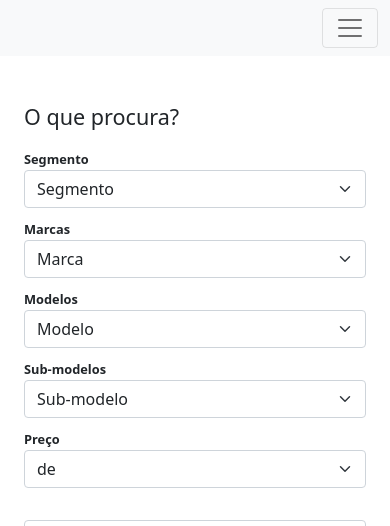
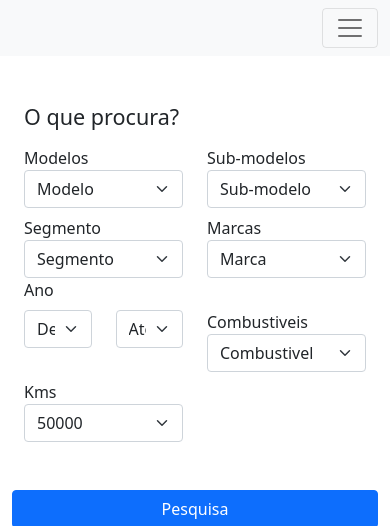
Before and after one commit to SalterFernandes/stand_virtual, a PHP site: page / in a window 390 px wide. Shown: the top 526 px of the page. Run offline with PHP 8.4, Linux system fonts and the light colour scheme; some libraries are stand-ins or nearby versions.

Commit message:
some changes

```diff
--- a/content/head.php
+++ b/content/head.php
@@ -10,7 +10,5 @@
     <!-- FONTAWESOME -->
     <link rel="stylesheet" href="https://cdnjs.cloudflare.com/ajax/libs/font-awesome/6.1.1/css/all.min.css" integrity="sha512-KfkfwYDsLkIlwQp6LFnl8zNdLGxu9YAA1QvwINks4PhcElQSvqcyVLLD9aMhXd13uQjoXtEKNosOWaZqXgel0g==" crossorigin="anonymous" referrerpolicy="no-referrer" />    <!-- MEU CSS -->
     <link rel="stylesheet" href="css/style.css">
-    <!-- icons -->
-    <link rel="stylesheet" href="https://cdn.jsdelivr.net/npm/bootstrap-icons@1.9.1/font/bootstrap-icons.css">
 </head>
 <body>
--- a/content/nav.php
+++ b/content/nav.php
@@ -1,4 +1,4 @@
-<nav class="navbar navbar-expand-lg navbar-light bg-light">
+<nav class="navbar navbar-expand-lg navbar-light bg-light .ml-auto">
   <div class="container-fluid">
     <a class="navbar-brand" href="#"></a>
     <button class="navbar-toggler" type="button" data-bs-toggle="collapse" data-bs-target="#navbarSupportedContent" aria-controls="navbarSupportedContent" aria-expanded="false" aria-label="Toggle navigation">
@@ -6,23 +6,20 @@
     </button>
     <div class="collapse navbar-collapse" id="navbarSupportedContent">
     <img src="https://statics.standvirtual.com/optimus-storage/a/carspt/images/logo.svg" width="100px" alt="Logo">
-      <ul class="navbar-nav me-auto mb-2 mb-lg-0">
+      <ul class="navbar-nav d-flex justify-content-end">
         <li class="nav-item">
-          <a class="nav-link active" aria-current="page" href="index.php?p=inicio">Home</a>
+          <a class="nav-link" href="index.php?p=carros">Carros Elétricos</a>
         </li>
         <li class="nav-item">
-          <a class="nav-link" href="index.php?p=carros">Carros</a>
+          <a class="nav-link" href="index.php?p=carros">Carros Novos</a>
         </li>
         <li class="nav-item">
           <a class="nav-link" href="index.php?p=contactos">Contactos</a>
         </li>
+        <li>
+        <a class="b1 btn btn-light" href="ROTA" role="button"> <svg width="1em" height="1em" viewBox="0 0 24 24" xmlns="http://www.w3.org/2000/svg" class="ooa-n8as73"><path d="M20 11.042h-7V4l-1-1-1 1v7.042H4l-1 1 1 1h7V20l1 1 1-1v-6.958h7l1-1-1-1z" fill="currentColor" fill-rule="evenodd"></path></svg>Pesquisa</a>
+        </li>
       </ul>
-      <i class="fa-solid fa-circle-half-stroke mx-5" onclick="darkmode()"></i>
-      <a href="index.php?p=carrinho"><i class="fa-solid fa-cart-shopping mx-5"></i></a>
-      <form class="d-flex" action="index.php" method="get">
-        <input name="pesquisa" class="form-control me-2" type="search" placeholder="Search" aria-label="Search">
-        <button class="btn btn-outline-success" type="submit">Search</button>
-      </form>
     </div>
   </div>
 </nav>
--- a/content/pages/inicio.php
+++ b/content/pages/inicio.php
@@ -18,6 +18,4 @@
     <div class="row mt-5">
         <?php include('modules/anuncios.php'); ?>
     </div>
-
-    <?php include('modules/banners.php'); ?>
 </div>
--- a/content/pages/modules/query_form.php
+++ b/content/pages/modules/query_form.php
@@ -1,5 +1,28 @@
 <div class="row">
-    <div class="col-sm-12 col-md-12 col-lg-6 col-xl-6 mt-2">
+                <div class="col-6 mt-2">
+                    <label for="cars">Modelos</label>
+                    <select class="form-select" aria-label="modelos">
+                    <option selected>Modelo</option>
+                    <option value="1">116</option>
+                    <option value="2">Série 2</option>
+                    <option value="3">Série 3</option>
+                    <option value="4">Série 4</option>
+                    <option value="5">Série 4</option>
+                    </select>
+                </div>
+            <div class="col-6 mt-2">
+                <label for="cars">Sub-modelos</label>
+                    <select class="form-select" aria-label="sub-modelos">
+                    <option selected>Sub-modelo</option>
+                    <option value="1">114</option>
+                    <option value="2">116</option>
+                    <option value="3">118</option>
+                    <option value="4">120</option>
+                    <option value="5">123</option>
+                    </select>
+            </div>
+
+            <div class="col-6 mt-2">
             <label for="cars">Segmento</label>
             <select class="form-select" aria-label="segmentos">
                 <option value="volvo" selected disabled hidden>Segmento</option>
@@ -12,7 +35,7 @@
                 <option value="mercedes">Sedan</option>
             </select>
             </div>
-    <div class="col-sm-12 col-md-12 col-lg-6 col-xl-6 mt-2">
+            <div class="col-6 mt-2">
                 <label for="cars">Marcas</label>
                 <select class="form-select" aria-label="precos">
                     <option value="volvo" selected disabled hidden>Marca</option>
@@ -32,65 +55,8 @@
                     <option value="mercedes">Alfa Romeo</option>
                 </select>
             </div>
-
-    <div class="col-sm-12 col-md-12 col-lg-6 col-xl-6 mt-2">
-        <label for="cars">Modelos</label>
-        <select class="form-select" aria-label="modelos">
-            <option selected>Modelo</option>
-            <option value="1">116</option>
-            <option value="2">Série 2</option>
-            <option value="3">Série 3</option>
-            <option value="4">Série 4</option>
-            <option value="5">Série 4</option>
-        </select>
-    </div>
-    <div class="col-sm-12 col-md-12 col-lg-6 col-xl-6 mt-2">
-        <label for="cars">Sub-modelos</label>
-        <select class="form-select" aria-label="sub-modelos">
-            <option selected>Sub-modelo</option>
-            <option value="1">114</option>
-            <option value="2">116</option>
-            <option value="3">118</option>
-            <option value="4">120</option>
-            <option value="5">123</option>
-        </select>
-    </div>
-
-    <div class="col-sm-6 col-md-3 col-lg-3 col-xl-3 mt-2">
-    <label for="precos">Preço</label>
-        <select id="precos"class="form-select" aria-label="precos" name="preco1">
-            <option selected>de</option>
-            <option value="250">250 EUR</option>
-            <option value="500">500 EUR</option>
-            <option value="1000">1 000 EUR</option>
-            <option value="1500">1 500 EUR</option>
-            <option value="2000">2 000 EUR</option>
-            <option value="2500">2 500 EUR</option>
-            <option value="3000">3 000 EUR</option>
-            <option value="3500">3 500 EUR</option>
-            <option value="4000">4 000 EUR</option>
-            <option value="4500">4 500 EUR</option>
-        </select>
-        </div>
-        <div class="col-sm-6 col-md-3 col-lg-3 col-xl-3 mt-2">
-        <label for="precos"></label>
-        <select id="precos"class="form-select" aria-label="precos" name="preco2">
-            <option selected>até</option>
-            <option value="250">250 EUR</option>
-            <option value="500">500 EUR</option>
-            <option value="1000">1 000 EUR</option>
-            <option value="1500">1 500 EUR</option>
-            <option value="2000">2 000 EUR</option>
-            <option value="2500">2 500 EUR</option>
-            <option value="3000">3 000 EUR</option>
-            <option value="3500">3 500 EUR</option>
-            <option value="4000">4 000 EUR</option>
-            <option value="4500">4 500 EUR</option>
-        </select>
-    </div>
-
-    <div class="col-sm-6 col-md-3 col-lg-3 col-xl-3 mt-2">
             <label for="cars">Ano</label>
+            <div class="col-3 mt-2">
                 <select class="form-select" aria-label="anos">
                     <option value="">De</option>
                     <option value="">2020</option>
@@ -100,8 +66,7 @@
                     <option value="">1980</option>
                 </select>
             </div>
-    <div class="col-sm-6 col-md-3 col-lg-3 col-xl-3 mt-2">
-    <label for="cars"></label>
+            <div class="col-3 mt-2">
                 <select class="form-select" aria-label="anos">
                     <option value="">Até</option>
                     <option value="">2020</option>
@@ -111,8 +76,7 @@
                     <option value="">1980</option>
                 </select>
             </div>
-
-    <div class="col-sm-12 col-md-12 col-lg-6 col-xl-6 mt-2">
+            <div class="col-6 mt-2">
                 <label for="cars">Combustiveis</label>
                 <select class="form-select" aria-label="combustiveis">
                 <option value="">Combustivel</option>
@@ -123,41 +87,18 @@
                 <option value="">Hidrogénio</option>
                 </select>
             </div>
-
-    <!-- Parte que o rafael tem de apagar -->
-    <div class="col-sm-6 col-md-3 col-lg-3 col-xl-3 mt-2">
-        <label for="cars" class="bold">Quilómetros</label>
+            <div class="col-6 mt-2">
+                <label for="cars">Kms</label>
                 <select class="form-select" aria-label="kms">
-            <option selected>de</option>
-            <option value="50 000km">5 0000 km</option>
-            <option value="100 000km">1 00000 km</option>
-            <option value="150 000km">1 50000 km</option>
-            <option value="200 000km">2 00000 km</option>
-            <option value="250 000km">25 0000 km</option>
-            <option value="300 000km">30 0000 km</option>
-            <option value="350 000km">35 0000 km</option>
-            <option value="400 000km">40 0000 km</option>
+                    <option value="50 000km">50000</option>
+                    <option value="100 000km">100000</option>
+                    <option value="150 000km">150000</option>
+                    <option value="200 000km">200000</option>
+                    <option value="250 000km">250000</option>
+                    <option value="300 000km">300000</option>
+                    <option value="350 000km">350000</option>
+                    <option value="400 000km">400000</option>
                 </select>
             </div>
-    <div class="col-sm-6 col-md-3 col-lg-3 col-xl-3 mt-2">
-        <label for="precos" ></label>
-        <select id="precos"class="form-select" aria-label="precos" name="preco2">
-            <option selected>até</option>
-            <option value="50 000km">5 0000 km</option>
-            <option value="100 000km">1 00000 km</option>
-            <option value="150 000km">1 50000 km</option>
-            <option value="200 000km">2 00000 km</option>
-            <option value="250 000km">25 0000 km</option>
-            <option value="300 000km">30 0000 km</option>
-            <option value="350 000km">35 0000 km</option>
-            <option value="400 000km">40 0000 km</option>
-        </select>
+            <a class="btn btn-primary mt-5" href="ROTA" role="button">Pesquisa</a>
 </div>
-
-    <div class="col-sm-12 col-md-6 col-lg-6 col-xl-6 mt-2">
-        <a class="btn btn-outline-secondary text-dark fw-bold mt-3 form-control border-0" href="ROTA" role="button"><i class="bi bi-sliders"></i>&nbsp Pesquisa Avançada</a>
-    </div>
-    <div class="col-sm-12 col-md-6 col-lg-6 col-xl-6 mt-2 mb-3">
-        <a class="btn btn-danger mt-3 form-control" href="ROTA" role="button">VER 30 000 ANUNCIOS</a>
-    </div>
-</div>
--- a/css/style.css
+++ b/css/style.css
@@ -13,17 +13,34 @@
 .fa-cart-shopping:hover{
     color:grey;
 }
-.card-img-top{
-    height: 224px ;
+
+.navbar-nav
+{
+    left: 0px;
+    position: sticky;
+    right: 0px;
+    text-align: left;
+    top: 0px;
+    width: 100%;
+    z-index: 1020;
 }
-.card-title{
-    height: 72px ;
+.b1{
+
+    align-items: center;
+    box-sizing: border-box;
+    cursor: pointer;
+    display: inline-flex;
+    justify-content: center;
+    margin: 0px;
+    min-height: 40px;
+    position: relative;
+    text-decoration: none;
+    font-weight: 700;
+    font-size: 14px;
+    line-height: 20px;
+    background-color: rgb(0, 113, 206);
+    border: 5px solid rgb(0, 113, 206);
+    border-radius: 4px;
+    color: rgb(255, 255, 255);
+    padding: 3px 22px;
 }
-.card-body > p{
-    height: 72px ;
-}
-
-label {
-    font-weight: bold;
-    font-size: 80%;
-}
```
Lines whose indentation alone changed are shown as unchanged.
